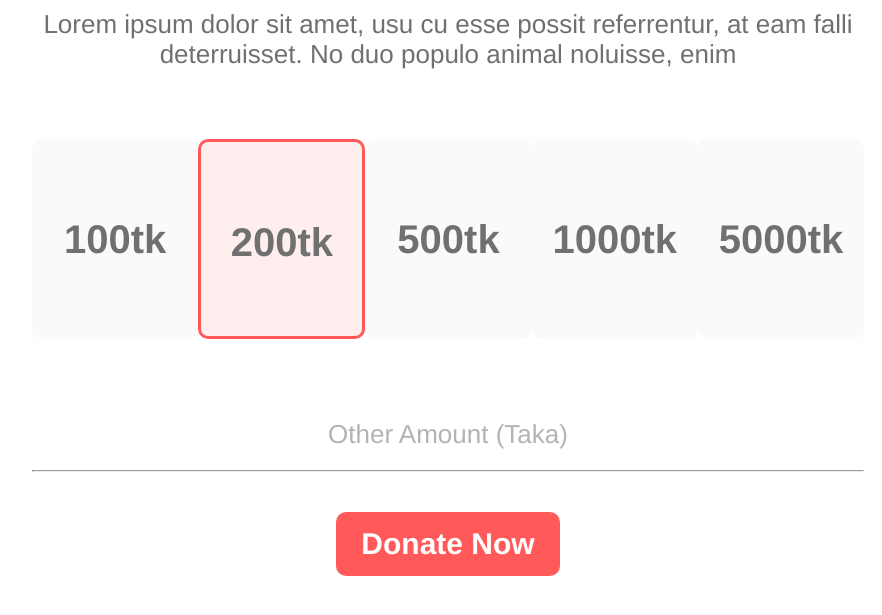
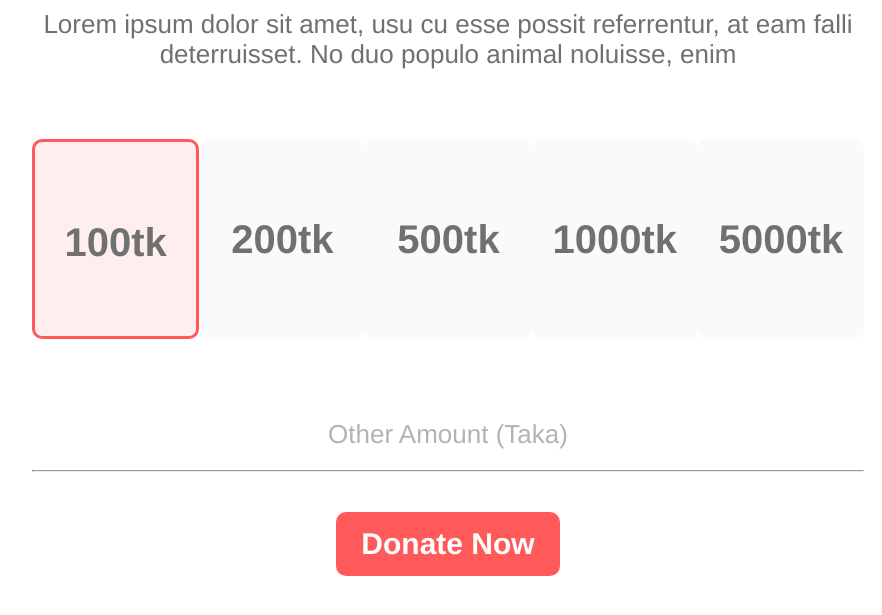
Before and after one commit to jesandante007/donate-today, a plain HTML site: page index.html in a window 1280 px wide. In both pictures the pointer is over the element "100tk". Shown: the part 1241-1856 px from the top of the page, without its empty margins (192-1074 px from the left). Drawn offline with Linux system fonts and the light colour scheme.

Commit message:
completed without figma file

```diff
--- a/styles/donate.css
+++ b/styles/donate.css
@@ -80,10 +80,12 @@ margin-bottom: 40px;
     text-align: center;
     line-height: 200px;
 }
-.amount:nth-child(2){
+.amount:hover{
     box-sizing: border-box;
     border: 3px solid #ff5959;
     background-color: #ff59591a;
+    cursor: pointer;
+    transition: 0.1s;
 }
 .o-amount{
     font-size: 26px;
```
